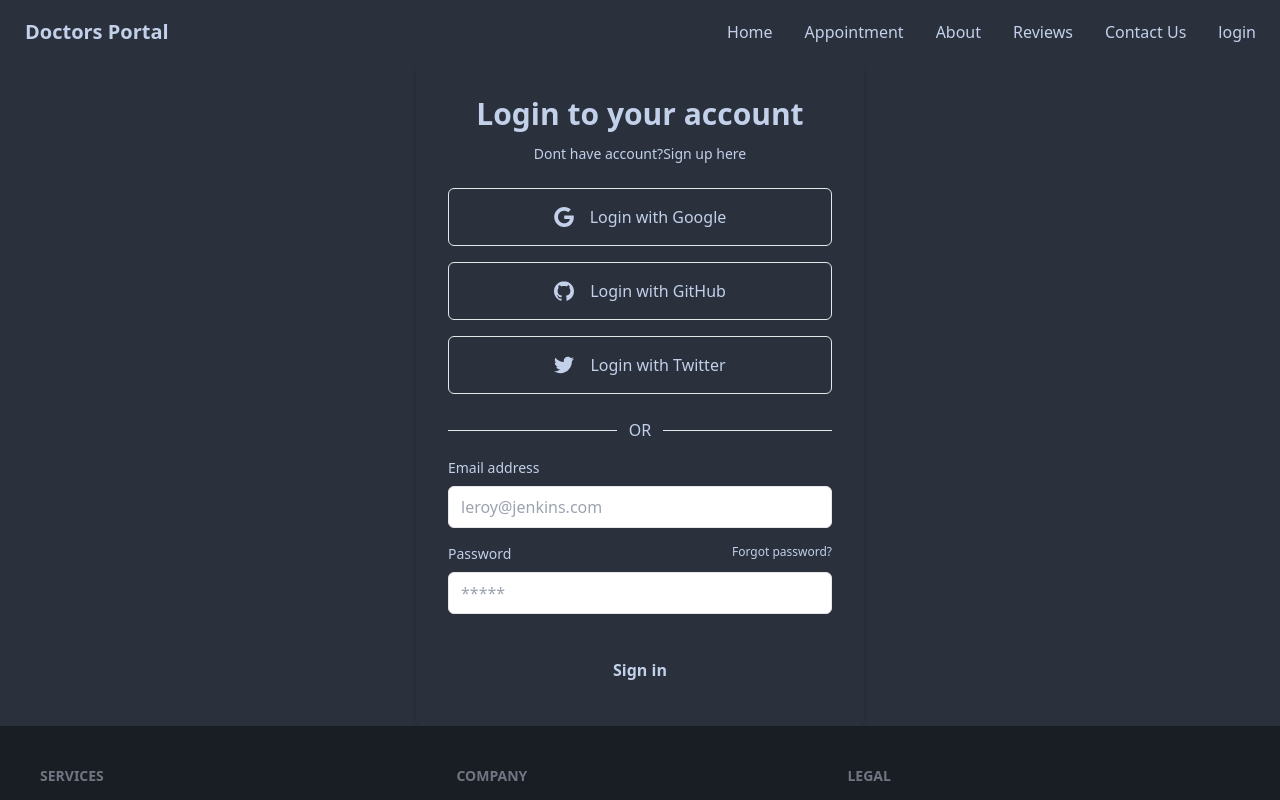
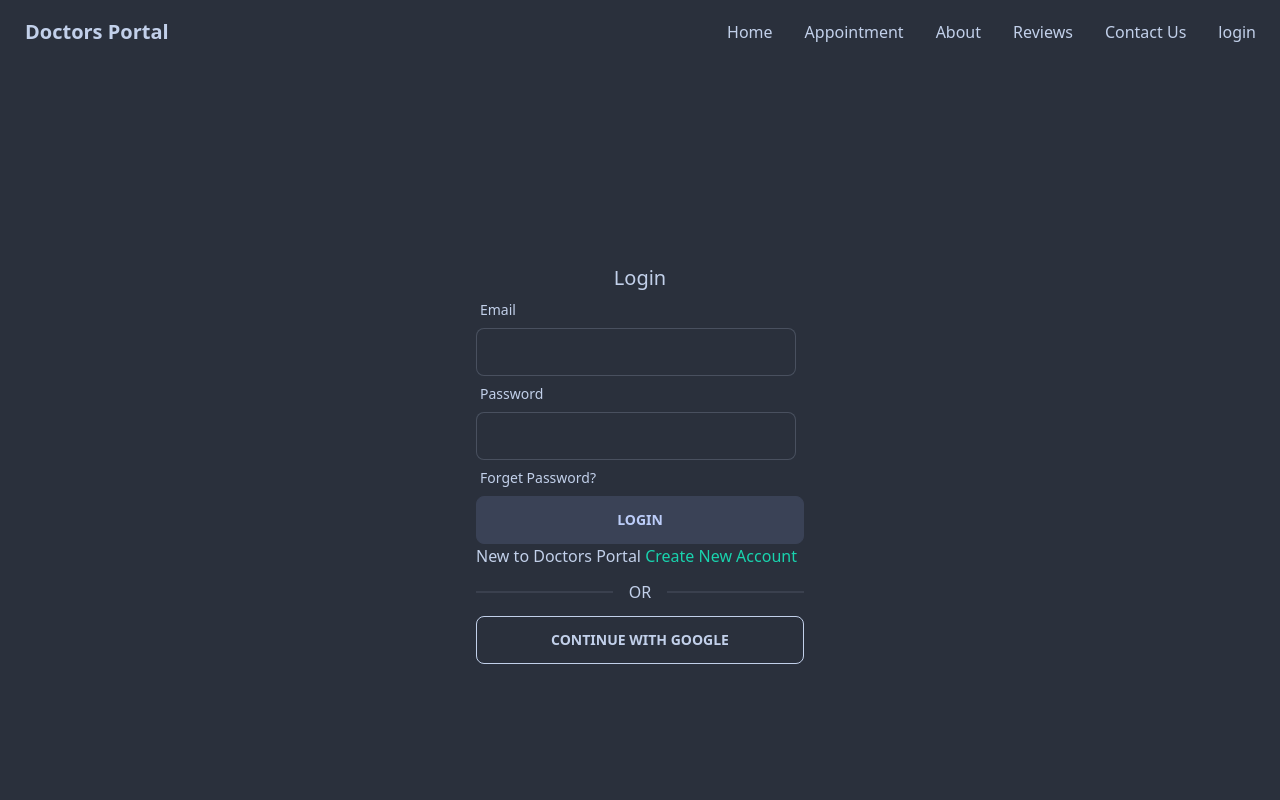
Before and after one commit to Rakibhasaniu/portal, a React (Vite) app: page /login in a window 1280 px wide. Shown: the top 800 px of the page. Built offline with nearby package versions, Linux system fonts and the light colour scheme.

Commit message:
signup page + take value from input

```diff
--- a/package.json
+++ b/package.json
@@ -11,9 +11,11 @@
   "dependencies": {
     "daisyui": "^2.39.1",
     "date-fns": "^2.29.3",
+    "firebase": "^9.14.0",
     "react": "^18.2.0",
     "react-day-picker": "^8.3.6",
     "react-dom": "^18.2.0",
+    "react-hook-form": "^7.39.4",
     "react-icons": "^4.6.0",
     "react-router-dom": "^6.4.3"
   },
--- a/src/pages/Login/Login.jsx
+++ b/src/pages/Login/Login.jsx
@@ -1,55 +1,52 @@
-import React from 'react';
+import React, { useState } from 'react';
+import { useForm } from 'react-hook-form';
+import { Link } from 'react-router-dom';
 
 const Login = () => {
+    const { register, formState: { errors }, handleSubmit } = useForm();
+    const handleLogin = data => {
+        console.log(data)
+    }
     return (
-        <div className="w-full mx-auto max-w-md p-4 rounded-md shadow sm:p-8 dark:bg-gray-900 dark:text-gray-100">
-            <h2 className="mb-3 text-3xl font-semibold text-center">Login to your account</h2>
-            <p className="text-sm text-center dark:text-gray-400">Dont have account?
-                <a href="#" rel="noopener noreferrer" className="focus:underline hover:underline">Sign up here</a>
-            </p>
-            <div className="my-6 space-y-4">
-                <button aria-label="Login with Google" type="button" className="flex items-center justify-center w-full p-4 space-x-4 border rounded-md focus:ring-2 focus:ring-offset-1 dark:border-gray-400 focus:ring-sky-400">
-                    <svg xmlns="http://www.w3.org/2000/svg" viewBox="0 0 32 32" className="w-5 h-5 fill-current">
-                        <path d="M16.318 13.714v5.484h9.078c-0.37 2.354-2.745 6.901-9.078 6.901-5.458 0-9.917-4.521-9.917-10.099s4.458-10.099 9.917-10.099c3.109 0 5.193 1.318 6.38 2.464l4.339-4.182c-2.786-2.599-6.396-4.182-10.719-4.182-8.844 0-16 7.151-16 16s7.156 16 16 16c9.234 0 15.365-6.49 15.365-15.635 0-1.052-0.115-1.854-0.255-2.651z"></path>
-                    </svg>
-                    <p>Login with Google</p>
-                </button>
-                <button aria-label="Login with GitHub" role="button" className="flex items-center justify-center w-full p-4 space-x-4 border rounded-md focus:ring-2 focus:ring-offset-1 dark:border-gray-400 focus:ring-sky-400">
-                    <svg xmlns="http://www.w3.org/2000/svg" viewBox="0 0 32 32" className="w-5 h-5 fill-current">
-                        <path d="M16 0.396c-8.839 0-16 7.167-16 16 0 7.073 4.584 13.068 10.937 15.183 0.803 0.151 1.093-0.344 1.093-0.772 0-0.38-0.009-1.385-0.015-2.719-4.453 0.964-5.391-2.151-5.391-2.151-0.729-1.844-1.781-2.339-1.781-2.339-1.448-0.989 0.115-0.968 0.115-0.968 1.604 0.109 2.448 1.645 2.448 1.645 1.427 2.448 3.744 1.74 4.661 1.328 0.14-1.031 0.557-1.74 1.011-2.135-3.552-0.401-7.287-1.776-7.287-7.907 0-1.751 0.62-3.177 1.645-4.297-0.177-0.401-0.719-2.031 0.141-4.235 0 0 1.339-0.427 4.4 1.641 1.281-0.355 2.641-0.532 4-0.541 1.36 0.009 2.719 0.187 4 0.541 3.043-2.068 4.381-1.641 4.381-1.641 0.859 2.204 0.317 3.833 0.161 4.235 1.015 1.12 1.635 2.547 1.635 4.297 0 6.145-3.74 7.5-7.296 7.891 0.556 0.479 1.077 1.464 1.077 2.959 0 2.14-0.020 3.864-0.020 4.385 0 0.416 0.28 0.916 1.104 0.755 6.4-2.093 10.979-8.093 10.979-15.156 0-8.833-7.161-16-16-16z"></path>
-                    </svg>
-                    <p>Login with GitHub</p>
-                </button>
-                <button aria-label="Login with Twitter" role="button" className="flex items-center justify-center w-full p-4 space-x-4 border rounded-md focus:ring-2 focus:ring-offset-1 dark:border-gray-400 focus:ring-sky-400">
-                    <svg xmlns="http://www.w3.org/2000/svg" viewBox="0 0 32 32" className="w-5 h-5 fill-current">
-                        <path d="M31.937 6.093c-1.177 0.516-2.437 0.871-3.765 1.032 1.355-0.813 2.391-2.099 2.885-3.631-1.271 0.74-2.677 1.276-4.172 1.579-1.192-1.276-2.896-2.079-4.787-2.079-3.625 0-6.563 2.937-6.563 6.557 0 0.521 0.063 1.021 0.172 1.495-5.453-0.255-10.287-2.875-13.52-6.833-0.568 0.964-0.891 2.084-0.891 3.303 0 2.281 1.161 4.281 2.916 5.457-1.073-0.031-2.083-0.328-2.968-0.817v0.079c0 3.181 2.26 5.833 5.26 6.437-0.547 0.145-1.131 0.229-1.724 0.229-0.421 0-0.823-0.041-1.224-0.115 0.844 2.604 3.26 4.5 6.14 4.557-2.239 1.755-5.077 2.801-8.135 2.801-0.521 0-1.041-0.025-1.563-0.088 2.917 1.86 6.36 2.948 10.079 2.948 12.067 0 18.661-9.995 18.661-18.651 0-0.276 0-0.557-0.021-0.839 1.287-0.917 2.401-2.079 3.281-3.396z"></path>
-                    </svg>
-                    <p>Login with Twitter</p>
-                </button>
+        <div className='h-[800px]  flex justify-center items-center' >
+            <div className='w-96 p-7'>
+                <h2 className='text-xl text-center' >Login</h2>
+                <form onSubmit={handleSubmit(handleLogin)}>
+                    <div className="form-control w-full max-w-xs">
+                        <label className="label">
+                            <span className="label-text">Email</span>
+                        </label>
+                        <input
+                            type="text" {...register("email",
+                                { required: "Email Address Is Required" }
+                            )}
+                            className="input input-bordered w-full max-w-xs" />
+                        {errors.email && <p className='text-red-600'>{errors.email?.message}</p>}
+                    </div>
+                    <div className="form-control w-full max-w-xs">
+                        <label className="label">
+                            <span className="label-text">Password</span>
+                        </label>
+                        <input
+                            type="password" {...register("password",
+                                {
+                                    required: "Password Is Required",
+                                    minLength: {value:6, message: 'Password must be 6 character or be longer'}
+                                })}
+                            className="input input-bordered w-full max-w-xs" />
+                        {errors.password && <p className='text-red-600'>{errors.password?.message}</p>}
+                        <label className="label">
+                            <span className="label-text">Forget Password?</span>
+                        </label>
+                    </div>
+                    <input className='btn btn-accent w-full' value={'Login'} type="submit" />
+                </form>
+                <p>New to Doctors Portal <Link className='text-secondary' to="/signup">Create New Account</Link> </p>
+                <div className="divider">OR</div>
+                <button className='btn btn-outline w-full'>Continue With Google</button>
             </div>
-            <div className="flex items-center w-full my-4">
-                <hr className="w-full dark:text-gray-400" />
-                    <p className="px-3 dark:text-gray-400">OR</p>
-                    <hr className="w-full dark:text-gray-400" />
-                    </div>
-                    <form novalidate="" action="" className="space-y-8 ng-untouched ng-pristine ng-valid">
-                        <div className="space-y-4">
-                            <div className="space-y-2">
-                                <label for="email" className="block text-sm">Email address</label>
-                                <input type="email" name="email" id="email" placeholder="leroy@jenkins.com" className="w-full px-3 py-2 border rounded-md dark:border-gray-700 dark:bg-gray-900 dark:text-gray-100 focus:dark:border-sky-400" />
-                            </div>
-                            <div className="space-y-2">
-                                <div className="flex justify-between">
-                                    <label for="password" className="text-sm">Password</label>
-                                    <a rel="noopener noreferrer" href="#" className="text-xs hover:underline dark:text-gray-400">Forgot password?</a>
-                                </div>
-                                <input type="password" name="password" id="password" placeholder="*****" className="w-full px-3 py-2 border rounded-md dark:border-gray-700 dark:bg-gray-900 dark:text-gray-100 focus:dark:border-sky-400" />
-                            </div>
-                        </div>
-                        <button type="button" className="w-full px-8 py-3 font-semibold rounded-md dark:bg-sky-400 dark:text-gray-900">Sign in</button>
-                    </form>
-            </div>
-            );
+        </div>
+    );
 };
 
 export default Login;
--- a/src/pages/Login/SignUp.jsx
+++ b/src/pages/Login/SignUp.jsx
@@ -1,9 +1,62 @@
 import React from 'react';
+import { useForm } from 'react-hook-form';
+import { Link } from 'react-router-dom';
 
 const SignUp = () => {
+
+    const { register, formState: { errors }, handleSubmit } = useForm();
+    const handleRegister = (data) => {
+        console.log(data);
+    }
     return (
-        <div>
-
+        <div className='h-[800px]  flex justify-center items-center' >
+            <div className='w-96 p-7'>
+                <h2 className='text-xl text-center' >Login</h2>
+                <form onSubmit={handleSubmit( handleRegister)} >
+                    <div className="form-control w-full max-w-xs">
+                        <label className="label">
+                            <span className="label-text">Name</span>
+                        </label>
+                        <input
+                            type="text" {...register("name",
+                                { required: "Name  Is Required" }
+                            )}
+                            className="input input-bordered w-full max-w-xs" />
+                        {errors.name && <p className='text-red-600'>{errors.name?.message}</p>}
+                    </div>
+                    <div className="form-control w-full max-w-xs">
+                        <label className="label">
+                            <span className="label-text">Email</span>
+                        </label>
+                        <input
+                            type="text" {...register("email",
+                                { required: "Email Address Is Required" }
+                            )}
+                            className="input input-bordered w-full max-w-xs" />
+                        {errors.email && <p className='text-red-600'>{errors.email?.message}</p>}
+                    </div>
+                    <div className="form-control w-full max-w-xs">
+                        <label className="label">
+                            <span className="label-text">Password</span>
+                        </label>
+                        <input
+                            type="password" {...register("password",
+                                {
+                                    required: "Password Is Required",
+                                    minLength: {value:6, message: 'Password must be 6 character or be longer'}
+                                })}
+                            className="input input-bordered w-full max-w-xs" />
+                        {errors.password && <p className='text-red-600'>{errors.password?.message}</p>}
+                        <label className="label">
+                            <span className="label-text">Forget Password?</span>
+                        </label>
+                    </div>
+                    <input className='btn btn-accent w-full' value={'Login'} type="submit" />
+                </form>
+                <p>New to Doctors Portal <Link className='text-secondary' to="/login">Already Have An Account</Link> </p>
+                <div className="divider">OR</div>
+                <button className='btn btn-outline w-full'>Continue With Google</button>
+            </div>
         </div>
     );
 };
--- a/src/pages/shared/Footer/Footer.jsx
+++ b/src/pages/shared/Footer/Footer.jsx
@@ -26,7 +26,7 @@
             </div>
             </div>
             <div className='text-center mt-16'>
-                <p>Copyright © 2022 - All right reserved by ACME Industries Ltd</p>
+                <p>Copyright © 2022 - All right reserved by Rakib</p>
             </div>
         </footer>
     );
--- a/src/routes/Routes/Routes.jsx
+++ b/src/routes/Routes/Routes.jsx
@@ -3,6 +3,7 @@
 import Appointment from "../../pages/Appointment/Appointment/Appointment";
 import Home from "../../pages/Home/Home/Home";
 import Login from "../../pages/Login/Login";
+import SignUp from "../../pages/Login/SignUp";
 
 export const router = createBrowserRouter([
     {
@@ -25,6 +26,10 @@
                 path: '/appointment',
                 element: <Appointment></Appointment>
 
+            },
+            {
+                path: '/signup',
+                element: <SignUp></SignUp>
             }
         ]
     }
```
Also changed, not shown: src/firebase/firebase.config.jsx (added, +19 -0 lines), 1 other file (tests, documents, lock files or other folders).
